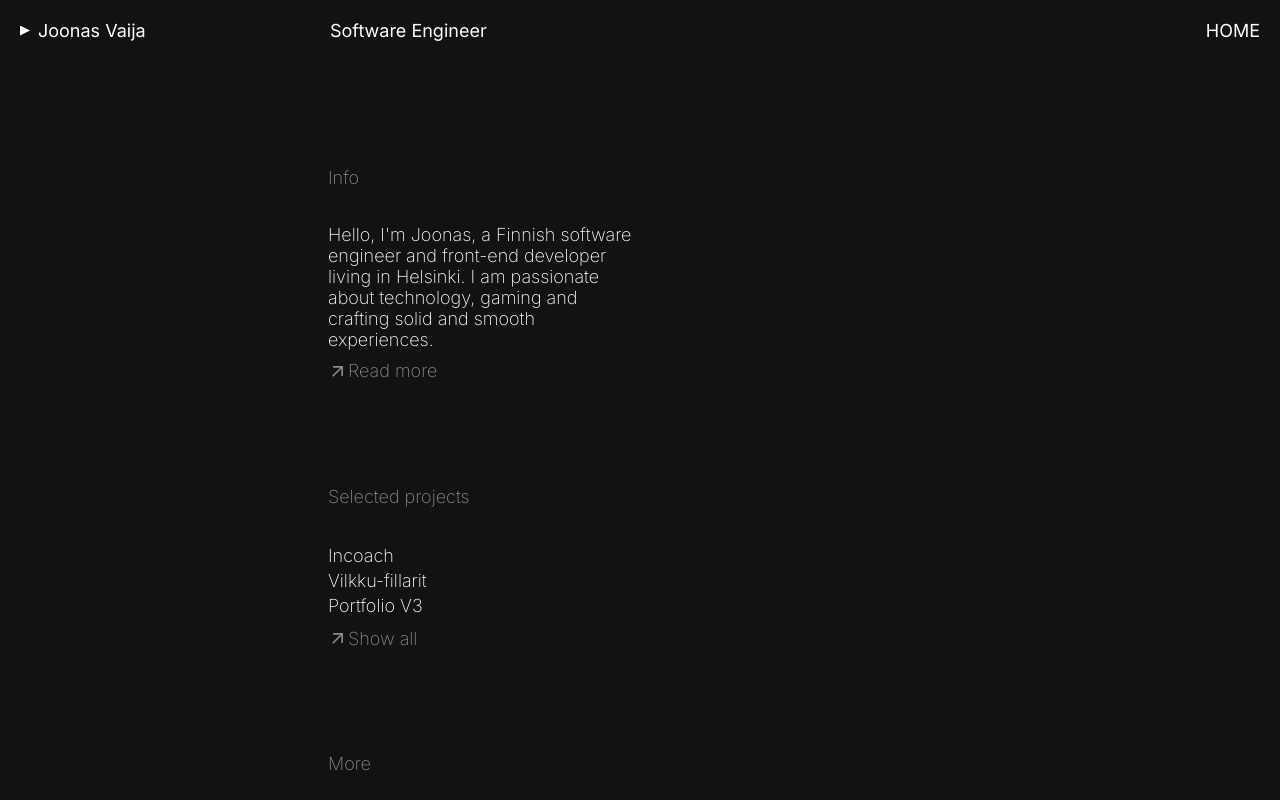
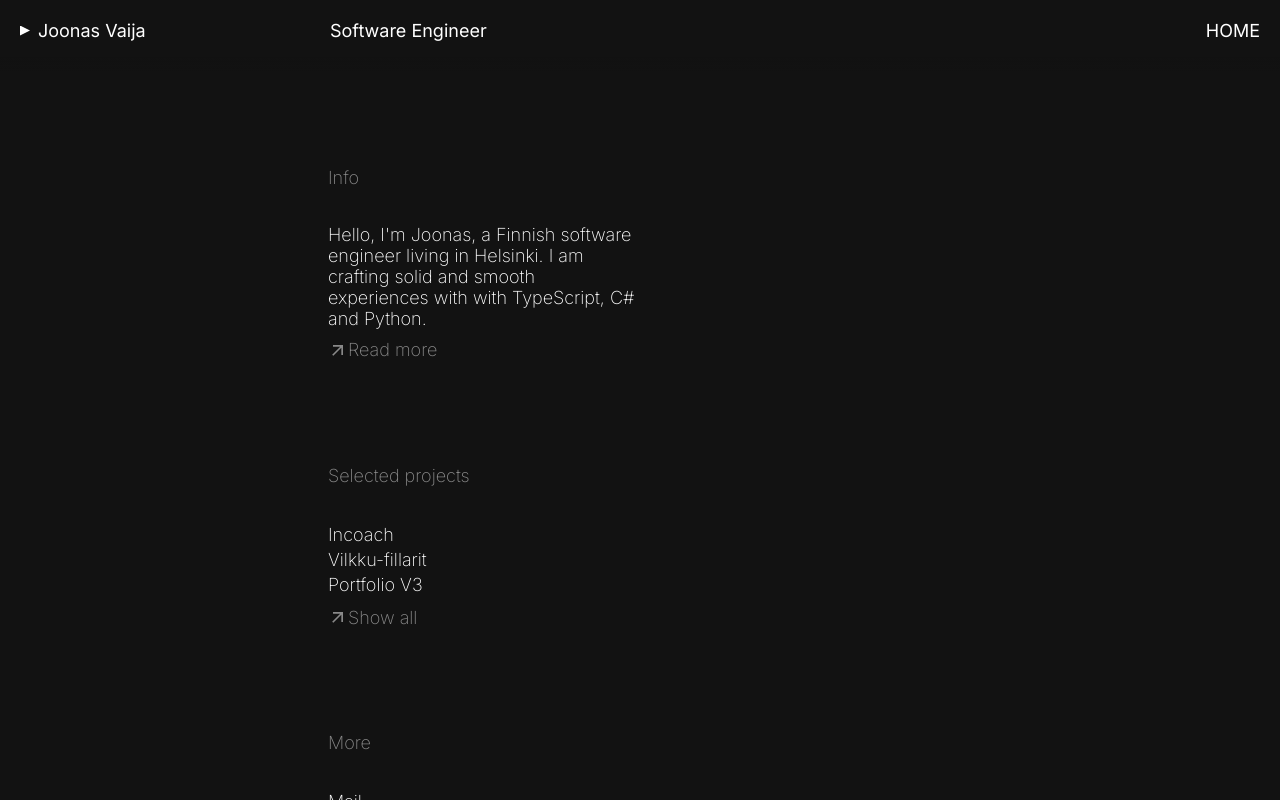
Before and after one commit to J0nssi/portfolio-v4, a Next.js app: page / in a window 1280 px wide. Built offline with nearby package versions, Linux system fonts and the light colour scheme.

Commit message:
Text update

```diff
--- a/app/page.js
+++ b/app/page.js
@@ -9,7 +9,7 @@ export default function Home() {
     <main className={styles.main}>
       <div className={styles.info}>
         <p className={styles.header}>Info</p>
-        <p>Hello, I&apos;m Joonas, a Finnish software engineer and front-end developer living in Helsinki. I am passionate about technology, gaming and crafting solid and smooth experiences.</p>
+        <p>Hello, I&apos;m Joonas, a Finnish software engineer living in Helsinki. I am crafting solid and smooth experiences with with TypeScript, C# and Python.</p>
         <div className={styles.button}>
           <MdOutlineArrowOutward className={styles.buttonArrow} />
           <p className={styles.buttonText}><TransitionLink href="/about">Read more</TransitionLink></p>
```
